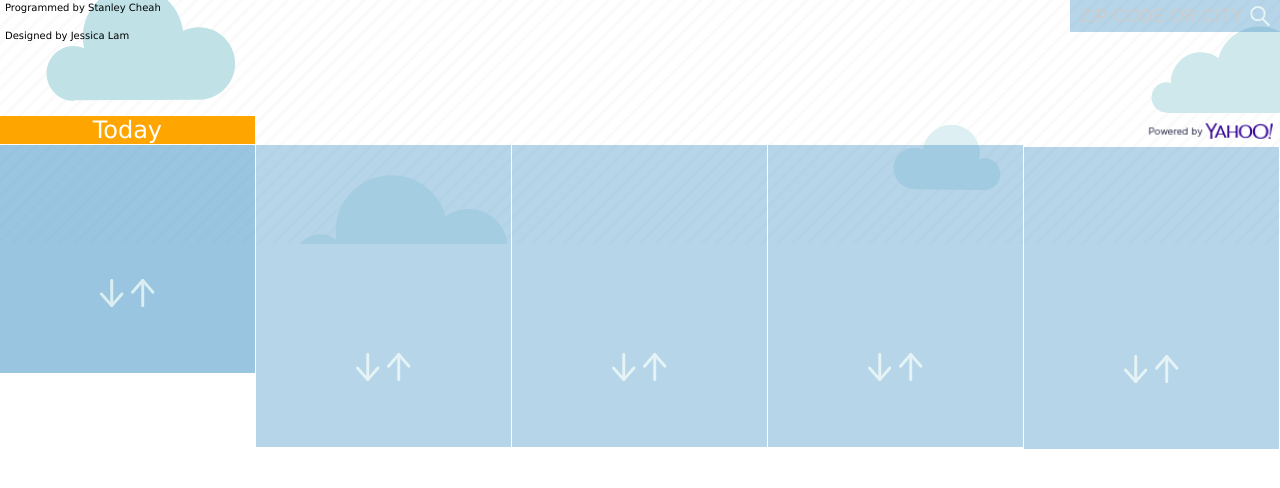
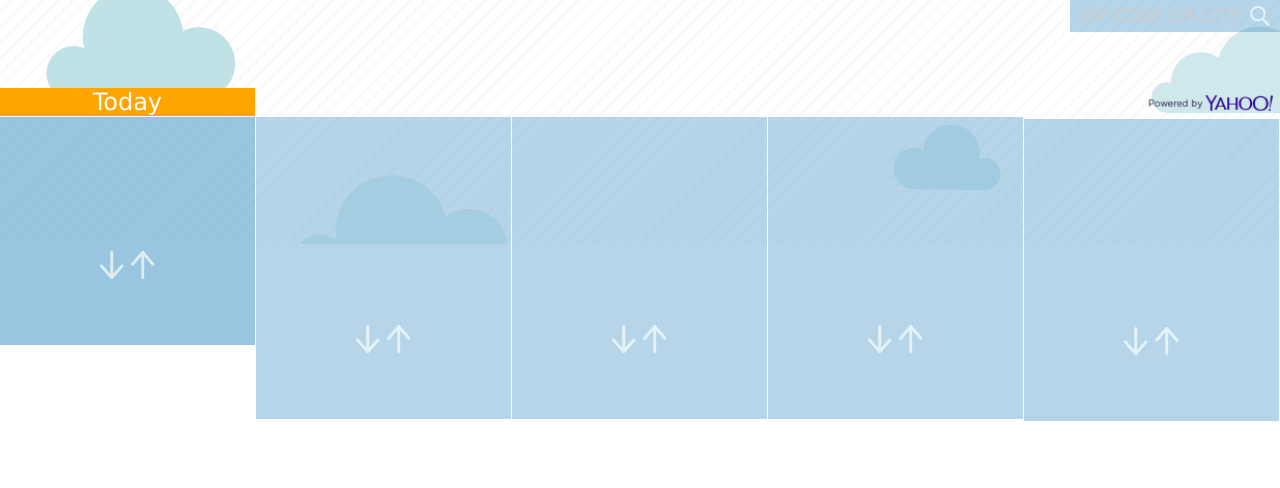
Before and after one commit to sccheah/Speaker, a plain HTML site: page weather.html in a window 1280 px wide. Drawn offline with Linux system fonts and the light colour scheme.

Commit message:
Update weather.html

```diff
--- a/weather.html
+++ b/weather.html
@@ -10,9 +10,6 @@
 	<div id="cityInput">
 		<input type="text" id="city" placeholder="ZIP CODE OR CITY">
 	</div>
-	<p class="credits">Programmed by Stanley Cheah</p>
-	<br>
-	<p class="credits">Designed by Jessica Lam</p>
 <br>
 	<h1 id="location"></h1>
 
```
